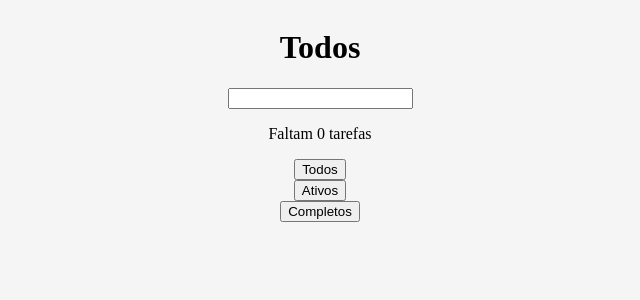
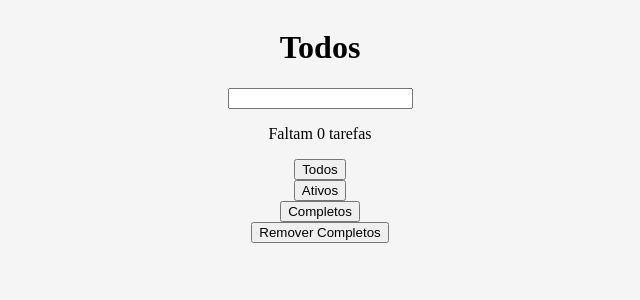
Before and after one commit to svbgabriel/todos-app, a React (Create React App) app: page / in a window 1280 px wide. Shown: the top 300 px of the page, without its empty margins (320-960 px from the left). Built offline with nearby package versions, Linux system fonts and the light colour scheme.

Commit message:
Implementa função para remover todos completos

```diff
--- a/src/App.js
+++ b/src/App.js
@@ -37,6 +37,9 @@ export default function App() {
   }, [todos]);
 
   const deleteTodo = id => setTodos(todos.filter(todo => todo.id !== id));
+
+  const deleteDoneTodos = () =>
+    setTodos(todos.filter(todo => todo.active !== false));
 
   const updateTodo = id => {
     setTodos(
@@ -79,6 +82,7 @@ export default function App() {
       <button onClick={() => setFilter("all")}>Todos</button>
       <button onClick={() => setFilter("notdone")}>Ativos</button>
       <button onClick={() => setFilter("done")}>Completos</button>
+      <button onClick={() => deleteDoneTodos()}>Remover Completos</button>
     </div>
   );
 }
```
